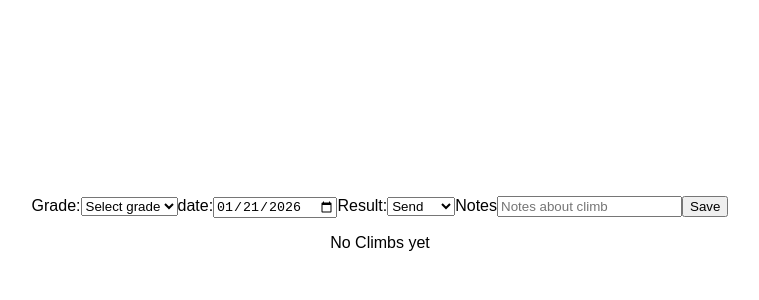
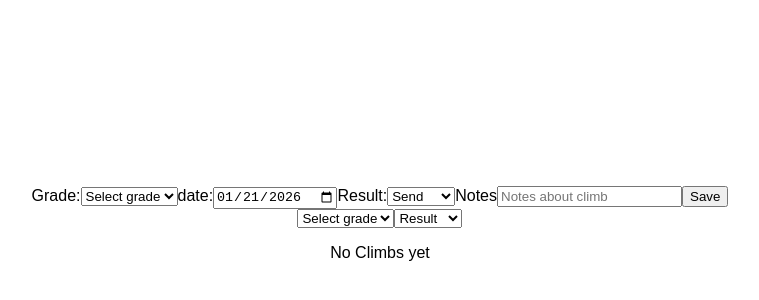
Before and after one commit to Alto0327/Bouldering-Tracker, a React (Vite) app: page / in a window 1280 px wide. Shown: the part 168-468 px from the top of the page, without its empty margins (260-1019 px from the left). Built offline with nearby package versions, Linux system fonts and the light colour scheme.

Commit message:
Added Filter options to view filtered Climbs

```diff
--- a/src/App.jsx
+++ b/src/App.jsx
@@ -3,9 +3,11 @@ import AddClimbform from "./features/climbs/components/AddClimbForm"
 import ClimbList from "./features/climbs/components/ClimbList"
 import './App.css'
 import { loadClimbs, saveClimbs } from './features/climbs/climbsStorage'
+import Filters from './features/climbs/components/Filters'
 
 function App() {
   const [climbs, setClimbs] = useState(() => loadClimbs())
+  const [filters,setFilters ] = useState({grade:"", result:""})
 
   useEffect(()=>{
     saveClimbs(climbs)
@@ -15,17 +17,19 @@ function App() {
     setClimbs(prevClimb => [...prevClimb, climb] )
   }
 
-
   return (
     <>
       <div className="AddClimbForm">
         <AddClimbform onAdd={addClimb}/>
       </div>
+      <Filters
+        filters={filters} setFilters={setFilters}
+      />
       {climbs.length === 0 ? (
         <p>No Climbs yet</p>
       ):(
         <div className='ClimbList'>
-          <ClimbList climbs={climbs}/>
+          <ClimbList climbs={climbs} filters={filters}/>
         </div>
         )
       }
--- a/src/features/climbs/climbsStorage.js
+++ b/src/features/climbs/climbsStorage.js
@@ -1,4 +1,4 @@
-const STORAGE_KEY ="Dev_Sample_V1"
+const STORAGE_KEY ="Dev_Sample_V2"
 
 export function loadClimbs(){
     try {
--- a/src/features/climbs/climbsUtils.js
+++ b/src/features/climbs/climbsUtils.js
@@ -1,3 +1,11 @@
+export function filterClimbs(climbs, filters) {
+  return climbs.filter((climb) => {
+    const gradeOk = !filters.grade || climb.grade === filters.grade
+    const resultOk = !filters.result || climb.result === filters.result
+    return gradeOk && resultOk
+  })
+}
+
 export function sessionClimbs(climbs){
     const sorted = [...climbs].sort((a, b) => new Date(b.date) - new Date(a.date))
 
@@ -10,7 +18,7 @@ export function sessionClimbs(climbs){
     }
 
     return Object.keys(groups)
-        .sort((a,b)=> new Date(b.date) - new Date(a.date))
+        .sort((a,b)=> new Date(b) - new Date(a))
         .map(date => ({date, climbs:groups[date]}))
 
 }
--- a/src/features/climbs/components/ClimbList.jsx
+++ b/src/features/climbs/components/ClimbList.jsx
@@ -1,8 +1,9 @@
-import {sessionClimbs} from "../climbsUtils"
+import {sessionClimbs, filterClimbs} from "../climbsUtils"
 import SessionGroup from "./SessionGroup"
 
-export default function ClimbList({climbs}){
-    const sessions = sessionClimbs(climbs)
+export default function ClimbList({climbs, filters }){
+    const filteredClimbs = filterClimbs(climbs, filters)
+    const sessions = sessionClimbs(filteredClimbs)
 
 
     const sessionsElement = sessions.map(session =>(
--- a/src/features/climbs/components/Filters.jsx
+++ b/src/features/climbs/components/Filters.jsx
@@ -0,0 +1,40 @@
+export default function Filters({filters, setFilters}){
+    const hasActiveFilter = filters.grade !== "" || filters.result !== ""
+
+    function clearFilters() {
+        setFilters({ grade: "", result: "" })
+    }
+
+    return(
+        <div>
+            <select
+                value={filters.grade}
+                onChange={(e) =>
+                    setFilters(prev => ({ ...prev, grade: e.target.value }))
+            }>
+                <option value="" disabled>Select grade</option>
+                <option value="G0-G1">G0-G1</option>
+                <option value="G2-G3">G2-G3</option>
+                <option value="G4-G5">G4-G5</option>
+                <option value="G6-G7">G6-G7</option>
+                <option value="G8+">G8+</option>
+            </select>
+                <select
+                    value={filters.result}
+                    onChange={(e) =>
+                        setFilters(prev => ({ ...prev, result: e.target.value }))
+                }>
+                    <option value="" disabled >Result</option>
+                    <option value="flash">Flash</option>
+                    <option value="send">Send</option>
+                    <option value="attempt">Attempt</option>
+                    <option value="fail">Fail</option>
+                </select>
+                {hasActiveFilter ? (
+                    <button type="button" onClick={clearFilters}>
+                        Clear filters
+                    </button>
+                ) : null}
+        </div>
+    )
+}
```
